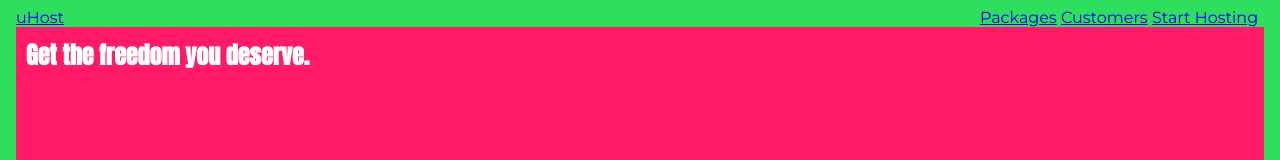
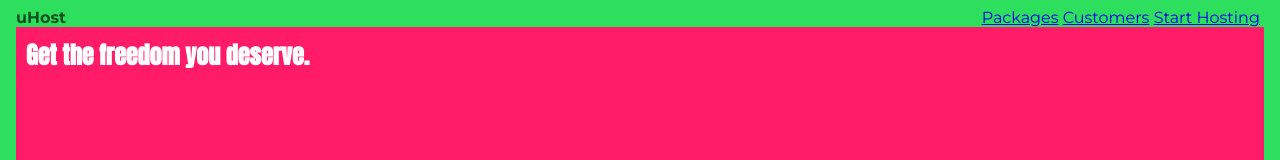
Before and after one commit to odajemal6/CSS-waffle, a plain HTML site: page index.html in a window 1280 px wide. Shown: the top 160 px of the page. Drawn offline with Linux system fonts and the light colour scheme.

Commit message:
Add files via upload

```diff
--- a/main.css
+++ b/main.css
@@ -32,6 +32,11 @@ body {
 .main-header > div {
     display: inline-block
 }
+.main-header__brand {
+    color: #0e4f1f;
+    text-decoration: none;
+    font-weight: bold;
+}
 .main-nav {
     display: inline-block;
     text-align: right;
```
